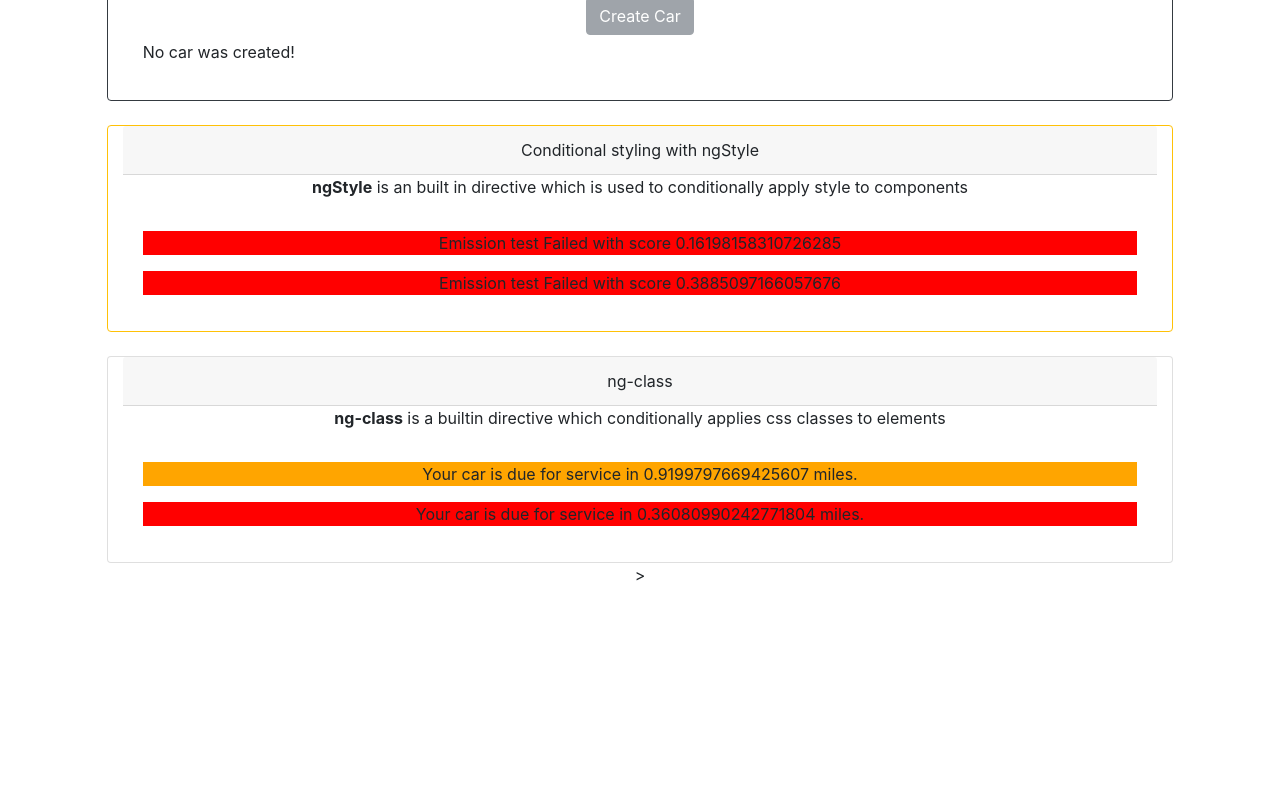
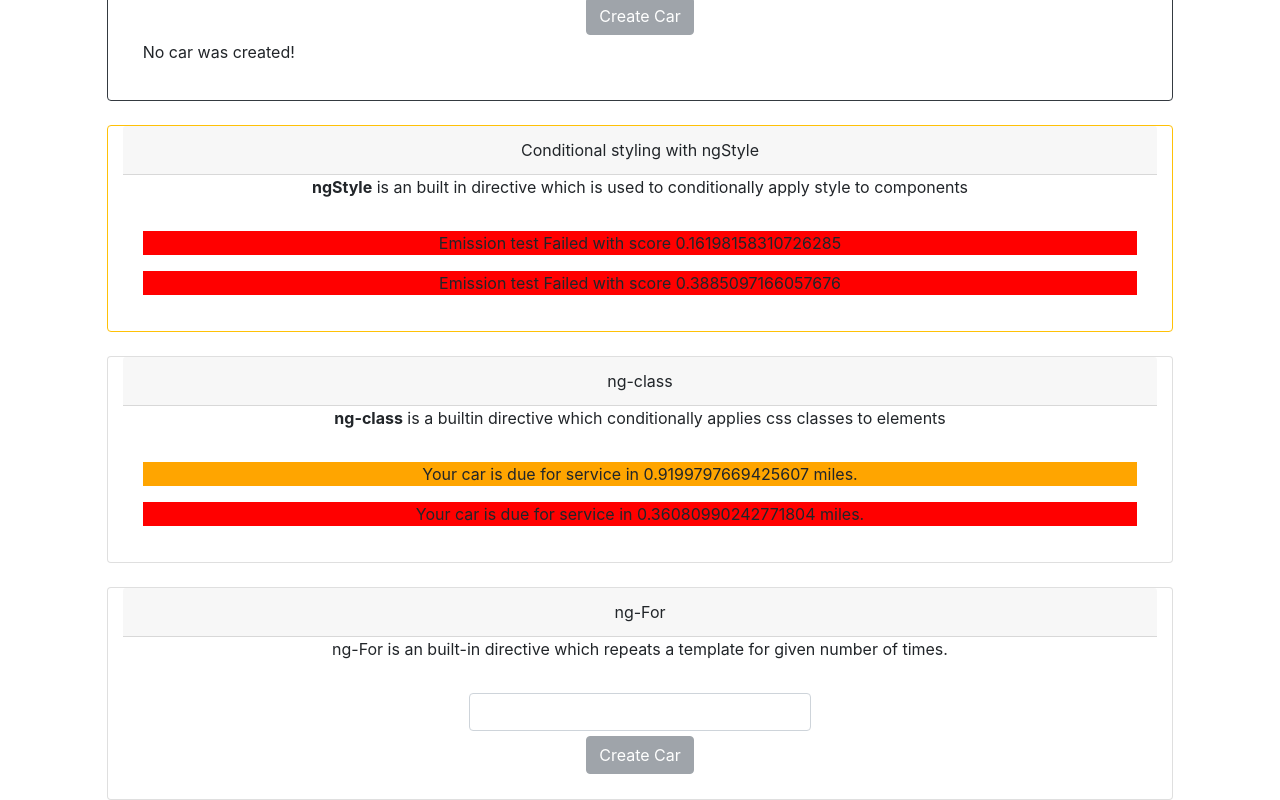
Before and after one commit to kannanParamasivam/angular-practice, an Angular app: page / in a window 1280 px wide. Shown: the part 933-1733 px from the top of the page. Before the commit the page ends 1520 px from the top, so only its background shows below. Built offline with nearby package versions, Linux system fonts and the light colour scheme.

Commit message:
Added ng-for

```diff
--- a/src/app/app.module.ts
+++ b/src/app/app.module.ts
@@ -9,6 +9,8 @@ import { NgStyleInbuiltDirectiveComponent } from './ng-style-inbuilt-directive/n
 import { EmissionTestComponent } from './emission-test/emission-test.component';
 import { DueForServiceComponent } from './due-for-service/due-for-service.component';
 import { NgClassBuiltinDirectiveComponent } from './ng-class-builtin-directive/ng-class-builtin-directive.component';
+import { CarComponent } from './car/car.component';
+import { NgForBuiltinDirectiveComponent } from './ng-for-builtin-directive/ng-for-builtin-directive.component';
 
 @NgModule({
   declarations: [
@@ -18,7 +20,9 @@ import { NgClassBuiltinDirectiveComponent } from './ng-class-builtin-directive/n
     NgStyleInbuiltDirectiveComponent,
     EmissionTestComponent,
     DueForServiceComponent,
-    NgClassBuiltinDirectiveComponent
+    NgClassBuiltinDirectiveComponent,
+    CarComponent,
+    NgForBuiltinDirectiveComponent
   ],
   imports: [
     BrowserModule,
--- /dev/null
+++ b/src/app/car/car.component.html
@@ -0,0 +1,3 @@
+<p [ngStyle]="{backgroundColor: getColor()}" >
+  Car was created with color {{rgbColor}}
+</p>
--- /dev/null
+++ b/src/app/car/car.component.ts
@@ -0,0 +1,25 @@
+import { Component, OnInit } from '@angular/core';
+
+@Component({
+  selector: 'app-car',
+  templateUrl: './car.component.html',
+  styleUrls: ['./car.component.css']
+})
+export class CarComponent implements OnInit {
+
+  rgbColor: string = "";
+
+  constructor() {
+    this.rgbColor = "rgb(" + Math.floor(Math.random() * 255)
+      + "," + Math.floor(Math.random() * 255)
+      + "," + Math.floor(Math.random() * 255) + ")";
+  }
+
+  ngOnInit() {
+  }
+
+  getColor() {
+    return this.rgbColor;
+  }
+
+}
--- a/src/app/cars/cars.component.html
+++ b/src/app/cars/cars.component.html
@@ -84,4 +84,8 @@
 
 <br>
 
-<app-ng-class-builtin-directive></app-ng-class-builtin-directive>>
+<app-ng-class-builtin-directive></app-ng-class-builtin-directive>
+
+<br>
+
+<app-ng-for-builtin-directive></app-ng-for-builtin-directive>
--- /dev/null
+++ b/src/app/ng-for-builtin-directive/ng-for-builtin-directive.component.html
@@ -0,0 +1,19 @@
+<div class="card offset-sm-1 col-sm-10">
+  <div class="card-header">
+    ng-For
+  </div>
+  <div class="card-title">
+    ng-For is an built-in directive which repeats a template for given number of times.
+  </div>
+  <div class="card-body">
+    <div class="row">
+      <input type="text" class="form-control offset-4 col-sm-4" [(ngModel)]="carName">
+    </div>
+    <div class="d-flex justify-content-center space-around">
+      <button class="btn btn-secondary" [disabled]="carName.length === 0" (click)="onCreateCar()">Create Car</button>
+    </div>
+    <div class="d-flex flex-column">
+      <app-car *ngFor="let car of cars"></app-car>
+    </div>
+  </div>
+</div>
--- /dev/null
+++ b/src/app/ng-for-builtin-directive/ng-for-builtin-directive.component.ts
@@ -0,0 +1,22 @@
+import { Component, OnInit } from '@angular/core';
+
+@Component({
+  selector: 'app-ng-for-builtin-directive',
+  templateUrl: './ng-for-builtin-directive.component.html',
+  styleUrls: ['./ng-for-builtin-directive.component.css']
+})
+export class NgForBuiltinDirectiveComponent implements OnInit {
+  carName: string = "";
+  cars: string[] = [];
+
+  constructor() { }
+
+  ngOnInit() {
+  }
+
+  onCreateCar() {
+    this.cars.push("car");
+    this.carName = "";
+  }
+
+}
```
Also changed, not shown: src/app/car/car.component.css (added), src/app/ng-for-builtin-directive/ng-for-builtin-directive.component.css (added), 2 other files (tests, documents, lock files or other folders).
